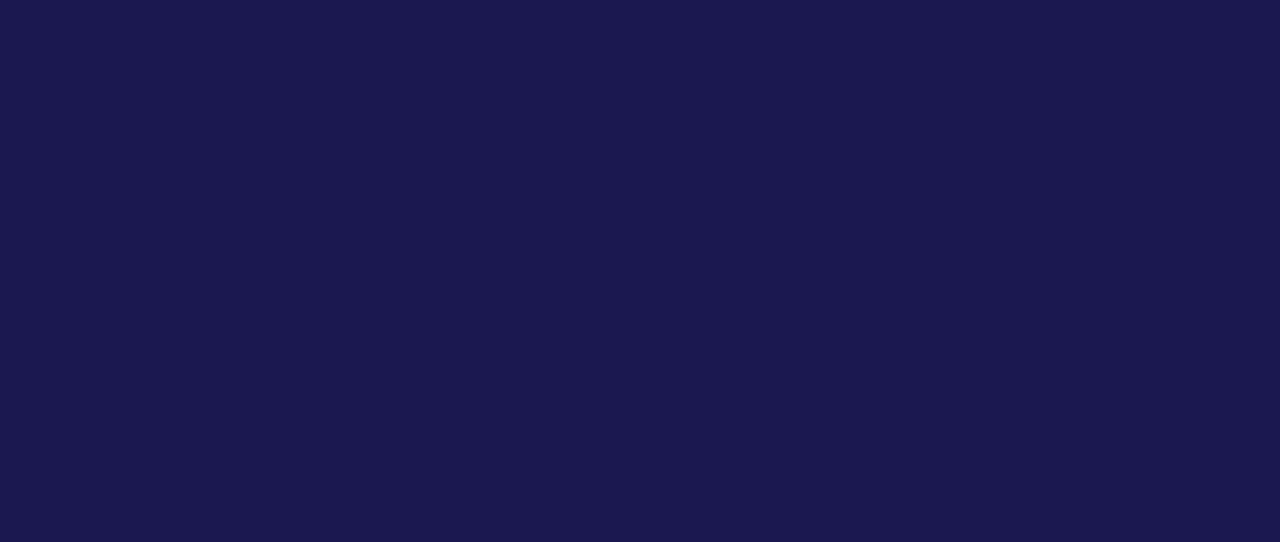
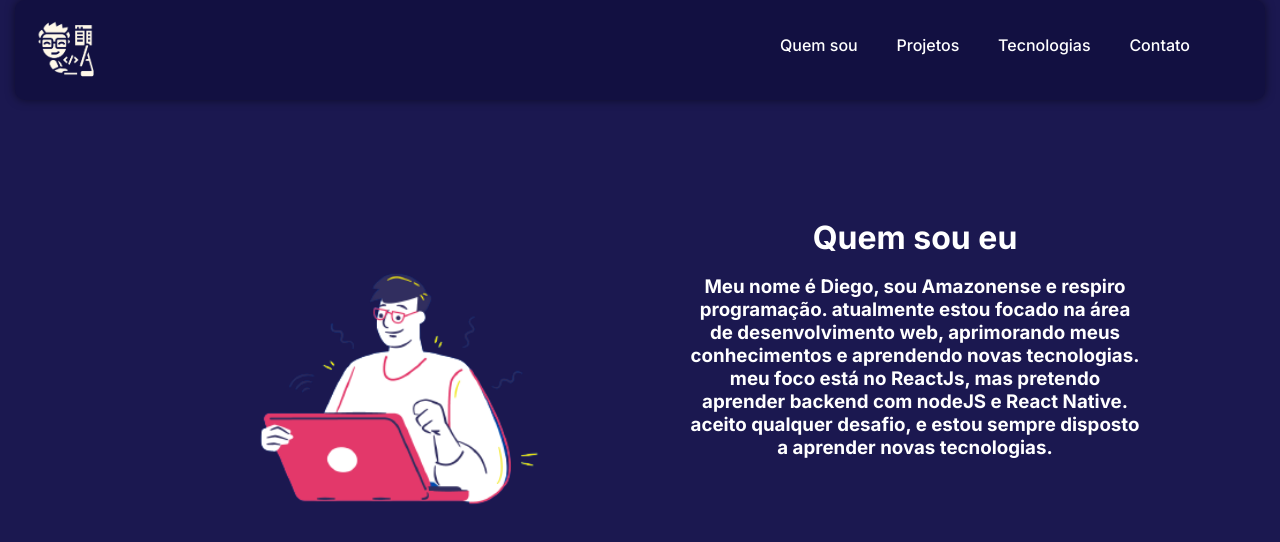
Before and after one commit to diegosales30/portifolio, a React (Create React App) app: page /about in a window 1280 px wide. Before the commit this address had no page. Shown: the top 542 px of the page. Built offline with nearby package versions, Linux system fonts and the light colour scheme.

Commit message:
create aboutPage

```diff
--- a/src/Components/Header/index.jsx
+++ b/src/Components/Header/index.jsx
@@ -1,17 +1,27 @@
 import logo from "../../assets/logoLand01.png";
-import { HeaderPage } from "./style";
+import { Hamburguer, HeaderPage } from "./style";
+import { GiHamburgerMenu } from "react-icons/gi";
+import { useNavigate } from "react-router-dom";
 
 const Header = () => {
+  const navigation = useNavigate();
+  const handleNavigation = (path) => {
+    return navigation(path);
+  };
+
   return (
     <HeaderPage>
-      <img src={logo} alt="logo" />
-      <div>
+      <img onClick={() => handleNavigation("/home")} src={logo} alt="logo" />
+      <div className="menu-list">
         <ul>
-          <li>Quem sou</li>
-          <li>Projetos</li>
-          <li>Tecnologias</li>
-          <li>Contato</li>
+          <li onClick={() => handleNavigation("/about")}>Quem sou</li>
+          <li onClick={() => handleNavigation("/projects")}>Projetos</li>
+          <li onClick={() => handleNavigation("/tecnologies")}>Tecnologias</li>
+          <li onClick={() => handleNavigation("/contact")}>Contato</li>
         </ul>
+        <Hamburguer>
+          <GiHamburgerMenu size={30} color="#fff" />
+        </Hamburguer>
       </div>
     </HeaderPage>
   );
--- a/src/Components/Header/style.js
+++ b/src/Components/Header/style.js
@@ -20,9 +20,7 @@ export const HeaderPage = styled.header`
     cursor: pointer;
     &:hover {
       border-radius: 100%;
-      background-color: var(--quinary);
-      border: 1px solid var(--senary);
-      box-shadow: 0 0 10px rgba(0, 0, 0, 0.5);
+      margin-top: 5px;
     }
   }
 
@@ -49,5 +47,23 @@ export const HeaderPage = styled.header`
         }
       }
     }
+    @media (max-width: 768px) {
+      ul {
+        display: none;
+      }
+    }
   }
 `;
+export const Hamburguer = styled.div`
+  display: none;
+  position: absolute;
+  cursor: pointer;
+  top: 35px;
+  &:hover {
+    color: black;
+    margin-top: 1px;
+  }
+  @media (max-width: 768px) {
+    display: flex;
+  }
+`;
--- /dev/null
+++ b/src/Pages/AboutMe/index.jsx
@@ -0,0 +1,28 @@
+import Header from "../../Components/Header";
+import person from "../../assets/person01.png";
+import { Container } from "./style";
+
+const AboutMe = () => {
+  return (
+    <Container>
+      <Header />
+      <main>
+        <div>
+          <img src={person} alt="" />
+        </div>
+        <div>
+          <h1>Quem sou eu</h1>
+          <h3>
+            Meu nome é Diego, sou Amazonense e respiro programação. atualmente
+            estou focado na área de desenvolvimento web, aprimorando meus
+            conhecimentos e aprendendo novas tecnologias. meu foco está no
+            ReactJs, mas pretendo aprender backend com nodeJS e React Native.
+            aceito qualquer desafio, e estou sempre disposto a aprender novas
+            tecnologias.
+          </h3>
+        </div>
+      </main>
+    </Container>
+  );
+};
+export default AboutMe;
--- /dev/null
+++ b/src/Pages/AboutMe/style.js
@@ -0,0 +1,51 @@
+import styled from "styled-components";
+
+export const Container = styled.div`
+  width: 100%;
+  max-width: 1250px;
+  border-radius: 10px;
+
+  height: 100%;
+
+  margin: auto;
+
+  main {
+    display: flex;
+    justify-content: center;
+    align-items: center;
+
+    div {
+      margin-top: 100px;
+
+      padding: 0;
+
+      box-sizing: border-box;
+      img {
+        width: 90%;
+        min-width: 250px;
+      }
+    }
+    div {
+      height: 70vh;
+      width: 450px;
+      margin-left: 50px;
+      h1,
+      h3 {
+        text-align: center;
+        color: white;
+        margin-top: 18px;
+      }
+    }
+
+    @media (max-width: 768px) {
+      display: flex;
+      flex-direction: column;
+
+      div {
+        width: 300px;
+        height: 50%;
+        margin-bottom: 20px;
+      }
+    }
+  }
+`;
--- a/src/Pages/Home/index.jsx
+++ b/src/Pages/Home/index.jsx
@@ -1,7 +1,7 @@
 import Header from "../../Components/Header";
 import { ContainerHome, ContainerMain } from "./style";
 import logo from "../../assets/reactLogo01.png";
-import stackLogo from "../../assets/stackLogo.png";
+import stackLogo from "../../assets/stacks.png";
 
 const Home = () => {
   return (
@@ -9,16 +9,16 @@ const Home = () => {
       <Header />
       <ContainerMain>
         <div>
-          <h1>
+          <aside>
             <h2>Olá, seja muito bem vindo!</h2>
             <h2>Eu sou Diego Sales</h2>
             <h2>Front-end developer</h2>
-          </h1>
+          </aside>
           <img className="spinner is-animating" src={logo} alt="reactLogo" />
         </div>
         <section>
           <figure>
-            <img src={stackLogo} alt="stackLogo" />
+            <img className="swing" src={stackLogo} alt="stackLogo" />
           </figure>
         </section>
       </ContainerMain>
--- a/src/Pages/Home/style.js
+++ b/src/Pages/Home/style.js
@@ -5,13 +5,12 @@ export const ContainerHome = styled.div`
   max-width: 1250px;
   border-radius: 10px;
 
-  height: 100vh;
+  height: 100%;
   min-width: 320px;
   margin: auto;
 `;
 
 export const ContainerMain = styled.main`
-  background-color: var(--tertiary);
   width: 100%;
   max-width: 1250px;
   border-radius: 10px;
@@ -77,6 +76,14 @@ export const ContainerMain = styled.main`
     display: flex;
     justify-content: center;
     align-items: center;
+    margin-top: 25px;
+    .swing:hover {
+      -webkit-animation: swing 1s ease;
+      animation: swing 1s ease;
+      -webkit-animation-iteration-count: 1;
+      animation-iteration-count: 1;
+    }
+
     img {
       width: 400px;
       &:hover {
--- /dev/null
+++ b/src/Pages/Tecnologies/index.jsx
@@ -0,0 +1,10 @@
+import Header from "../../Components/Header";
+
+const Tecnologies = () => {
+  return (
+    <div>
+      <Header />
+    </div>
+  );
+};
+export default Tecnologies;
--- a/src/Routers/index.jsx
+++ b/src/Routers/index.jsx
@@ -1,12 +1,16 @@
 import { Route, Routes } from "react-router-dom";
+import AboutMe from "../Pages/AboutMe";
 import Home from "../Pages/Home";
 import LandingPage from "../Pages/LandingPage";
+import Tecnologies from "../Pages/Tecnologies";
 
 const Routers = () => {
   return (
     <Routes>
-      <Route path="/" element={<LandingPage />} />
+      <Route exct path="/" element={<LandingPage />} />
       <Route path="/home" element={<Home />} />
+      <Route path="/about" element={<AboutMe />} />
+      <Route path="/tecnologies" element={<Tecnologies />} />
     </Routes>
   );
 };
```
Also changed, not shown: src/assets/person01.png (added), src/assets/stacks.png (added).
